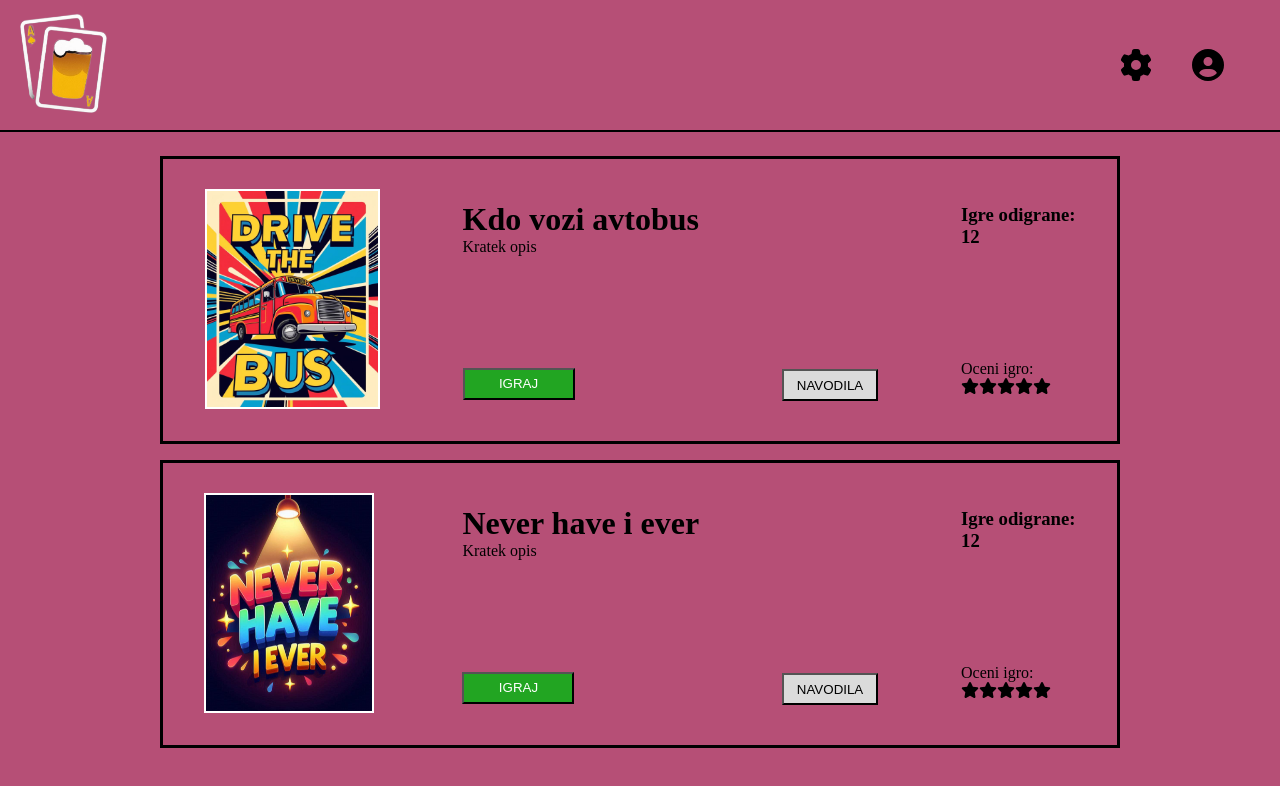
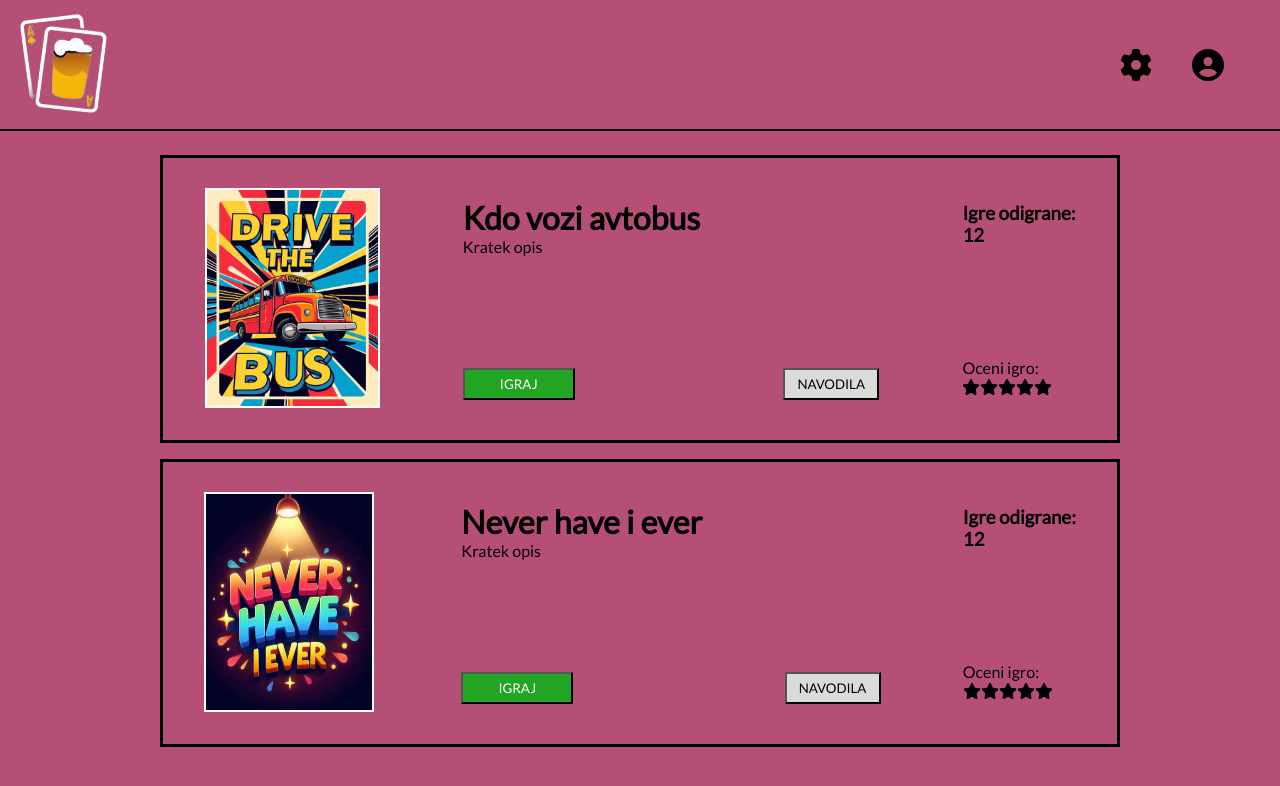
Before and after one commit to terga17/party-igre, an Angular app in the folder Frontend/PartyGamesWebHub/: page /hub in a window 1280 px wide. Shown: the top 786 px of the page. Built offline with nearby package versions, Linux system fonts and the light colour scheme.

Commit message:
Dodan font in angular material package, ustvarejn modal help windows za navodila iger

```diff
--- a/Frontend/PartyGamesWebHub/angular.json
+++ b/Frontend/PartyGamesWebHub/angular.json
@@ -25,6 +25,7 @@
               "src/assets"
             ],
             "styles": [
+              "@angular/material/prebuilt-themes/deeppurple-amber.css",
               "src/styles.css"
             ],
             "scripts": []
@@ -84,6 +85,7 @@
               "src/assets"
             ],
             "styles": [
+              "@angular/material/prebuilt-themes/deeppurple-amber.css",
               "node_modules/@fortawesome/fontawesome-free/css/all.min.css",
               "src/styles.css"
             ],
--- a/Frontend/PartyGamesWebHub/package.json
+++ b/Frontend/PartyGamesWebHub/package.json
@@ -11,10 +11,12 @@
   "private": true,
   "dependencies": {
     "@angular/animations": "^17.3.0",
+    "@angular/cdk": "^17.3.10",
     "@angular/common": "^17.3.0",
     "@angular/compiler": "^17.3.0",
     "@angular/core": "^17.3.0",
     "@angular/forms": "^17.3.0",
+    "@angular/material": "^17.3.10",
     "@angular/platform-browser": "^17.3.0",
     "@angular/platform-browser-dynamic": "^17.3.0",
     "@angular/router": "^17.3.0",
--- /dev/null
+++ b/Frontend/PartyGamesWebHub/src/app/Components/help-modal/help-modal.component.html
@@ -0,0 +1,12 @@
+<h2 mat-dialog-title>Navodila Igre</h2>
+<div mat-dialog-content>
+  <p>Pozorno preberite...</p>
+  <ul>
+    <li>Rule 1: Description</li>
+    <li>Rule 2: Description</li>
+    <li>Rule 3: Description</li>
+  </ul>
+</div>
+<div mat-dialog-actions>
+  <button mat-button mat-dialog-close>Close</button>
+</div>
--- a/Frontend/PartyGamesWebHub/src/app/Pages/hub-page/hub-page.component.html
+++ b/Frontend/PartyGamesWebHub/src/app/Pages/hub-page/hub-page.component.html
@@ -34,7 +34,7 @@
         <button>Igraj</button>
       </div>
       <div class="how-btn">
-        <button>Navodila</button>
+        <button (click)="OpenHelp()">Navodila</button>
       </div>
       <div class="stats">
         <h3>Igre odigrane: <br />12</h3>
--- a/Frontend/PartyGamesWebHub/src/app/Pages/hub-page/hub-page.component.ts
+++ b/Frontend/PartyGamesWebHub/src/app/Pages/hub-page/hub-page.component.ts
@@ -4,17 +4,30 @@ import { Router } from '@angular/router';
 import { FontAwesomeModule } from '@fortawesome/angular-fontawesome';
 import { FaIconLibrary } from '@fortawesome/angular-fontawesome';
 import { fas } from '@fortawesome/free-solid-svg-icons';
+import { MatDialog, MatDialogModule } from '@angular/material/dialog';
+import { HelpModalComponent } from '../../Components/help-modal/help-modal.component';
 
 @Component({
   selector: 'app-hub-page',
   standalone: true,
-  imports: [RouterOutlet, FontAwesomeModule],
+  imports: [FontAwesomeModule, MatDialogModule],
   templateUrl: './hub-page.component.html',
   styleUrl: './hub-page.component.css',
 })
 export class HubPageComponent {
-  constructor(private router: Router, library: FaIconLibrary) {
+  constructor(
+    private router: Router,
+    library: FaIconLibrary,
+    private dialog: MatDialog
+  ) {
     library.addIconPacks(fas);
+  }
+
+  OpenHelp() {
+    console.log('open');
+    this.dialog.open(HelpModalComponent, {
+      width: '500px',
+    });
   }
   navigateToBuser() {
     this.router.navigate(['/hub']);
--- a/Frontend/PartyGamesWebHub/src/app/app.component.ts
+++ b/Frontend/PartyGamesWebHub/src/app/app.component.ts
@@ -5,7 +5,7 @@ import { LoginPageComponent } from './Pages/login-page/login-page.component';
 @Component({
   selector: 'app-root',
   standalone: true,
-  imports: [RouterOutlet, LoginPageComponent],
+  imports: [LoginPageComponent],
   templateUrl: './app.component.html',
   styleUrl: './app.component.css',
 })
--- a/Frontend/PartyGamesWebHub/src/app/app.config.ts
+++ b/Frontend/PartyGamesWebHub/src/app/app.config.ts
@@ -2,7 +2,8 @@ import { ApplicationConfig } from '@angular/core';
 import { provideRouter } from '@angular/router';
 
 import { routes } from './app.routes';
+import { provideAnimationsAsync } from '@angular/platform-browser/animations/async';
 
 export const appConfig: ApplicationConfig = {
-  providers: [provideRouter(routes)]
+  providers: [provideRouter(routes), provideAnimationsAsync()]
 };
--- a/Frontend/PartyGamesWebHub/src/index.html
+++ b/Frontend/PartyGamesWebHub/src/index.html
@@ -6,7 +6,9 @@
     <base href="/" />
     <meta name="viewport" content="width=device-width, initial-scale=1" />
     <link rel="icon" type="image/x-icon" href="party-logo-small.ico" />
-  </head>
+      <link href="https://fonts.googleapis.com/css2?family=Roboto:wght@300;400;500&display=swap" rel="stylesheet">
+    <link href="https://fonts.googleapis.com/icon?family=Material+Icons" rel="stylesheet">
+</head>
   <body>
     <app-root></app-root>
   </body>
--- a/Frontend/PartyGamesWebHub/src/styles.css
+++ b/Frontend/PartyGamesWebHub/src/styles.css
@@ -3,4 +3,13 @@
   margin: 0;
   padding: 0;
   box-sizing: border-box;
+  font-family: Lato;
 }
+
+@font-face {
+  font-family: Lato;
+  src: url(./assets/fonts/Lato-Regular.ttf);
+}
+
+html, body { height: 100%; }
+body { margin: 0; font-family: Roboto, "Helvetica Neue", sans-serif; }
```
Also changed, not shown: Frontend/PartyGamesWebHub/src/app/Components/help-modal/help-modal.component.ts (added, +12 -0 lines), Frontend/PartyGamesWebHub/src/app/Components/help-modal/help-modal.component.css (added), Frontend/PartyGamesWebHub/src/assets/Fonts/Lato-Regular.ttf (added), 1 other file (tests, documents, lock files or other folders).
